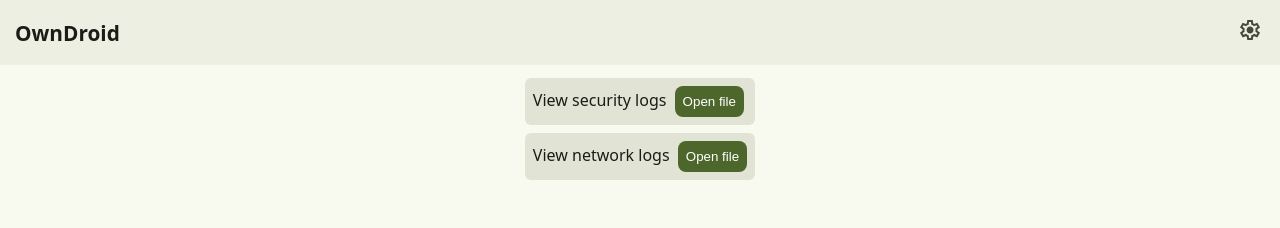
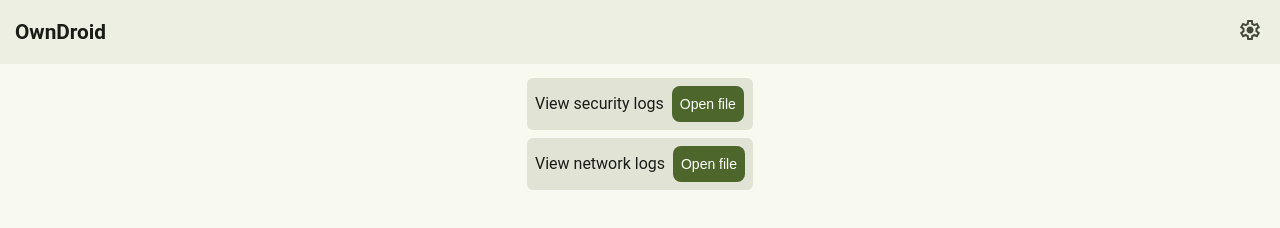
Before and after one commit to BinTianqi/website, a website built with Vite: page apps/OwnDroid/index.html in a window 1280 px wide. Built offline with nearby package versions, Linux system fonts and the light colour scheme.

Commit message:
Improve UI

```diff
--- a/apps/OwnDroid/index.css
+++ b/apps/OwnDroid/index.css
@@ -3,7 +3,6 @@
     top: 0;
     width: 100%;
     padding: 10px;
-    background-color: white;
     display: flex;
     align-items: center;
     justify-content: space-between;
@@ -12,7 +11,7 @@
         font-weight: bold;
         font-size: 1.3rem;
         margin-left: 5px;
-        color: var(--md-sys-color-on-surface-container);
+        color: var(--md-sys-color-on-surface);
     }
     #pager:not(.hidden) {
         display: flex;
@@ -48,6 +47,7 @@
 
 table {
     border-collapse: collapse;
+    margin: 0 auto;
 }
 tr {
     border-bottom: 1px solid var(--md-sys-color-outline-variant);
@@ -91,6 +91,10 @@ dialog {
     }
 }
 
+#pager-dialog input {
+    width: 5em;
+}
+
 .hidden {
     display: none;
 }
--- a/src/components/buttons.css
+++ b/src/components/buttons.css
@@ -3,6 +3,9 @@ button:is(.filled, .tonal) {
     border: none;
     border-radius: 8px;
     padding: 8px;
+    font-size: 14px;
+    font-weight: 500;
+    line-height: 20px;
 }
 
 button.filled {
--- a/src/general.css
+++ b/src/general.css
@@ -1,5 +1,18 @@
+:root {
+    font-family: "Roboto", serif;
+}
+
+a, p, span {
+    font-weight: 400;
+    font-size: 16px;
+    line-height: 24px;
+}
+
+a, p, span, h1, h2, h3, h4, label, input[type=text], input[type=number], select {
+    color: var(--md-sys-color-on-background);
+}
+
 body {
-    font-family: system-ui;
     margin: 0;
     background-color: var(--md-sys-color-background);
     color: var(--md-sys-color-on-background);
```
Also changed, not shown: index.html (+2 -1 lines).
